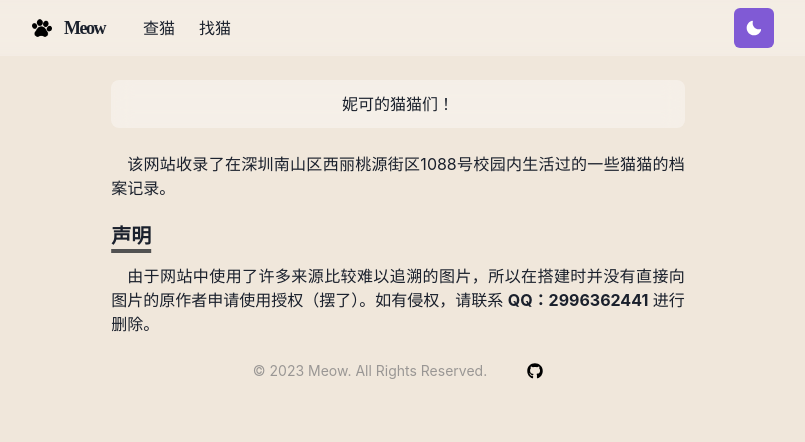
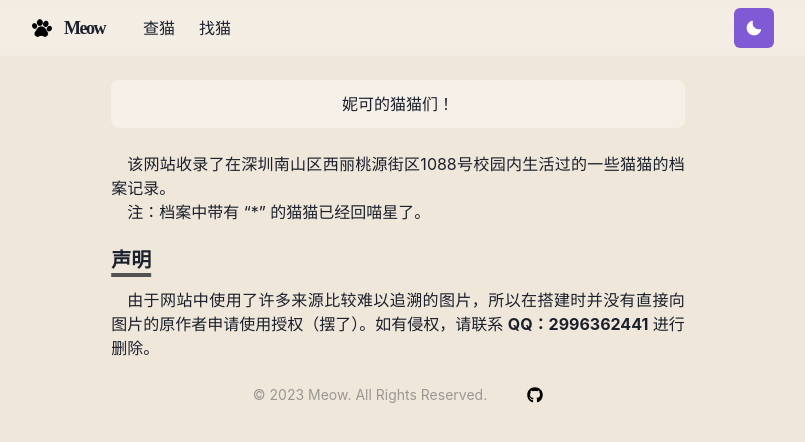
Before and after one commit to Tloops/Meow, a Next.js app: page / in a window 1280 px wide. Shown: the top 442 px of the page, without its empty margins (242-1047 px from the left). Built offline with nearby package versions, Linux system fonts and the light colour scheme.

Commit message:
feat: main page description

```diff
--- a/src/pages/index.tsx
+++ b/src/pages/index.tsx
@@ -23,6 +23,9 @@ export default function Home() {
           <Paragraph>
             该网站收录了在深圳南山区西丽桃源街区1088号校园内生活过的一些猫猫的档案记录。
           </Paragraph>
+          <Paragraph>
+            注：档案中带有 “*” 的猫猫已经回喵星了。
+          </Paragraph>
         </Section>
         <Section delay={0.2}>
           <Heading as='h3' variant='section-title'>
```
